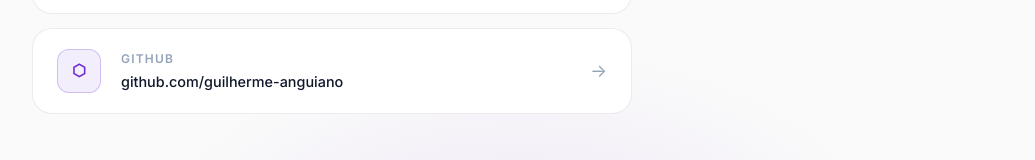
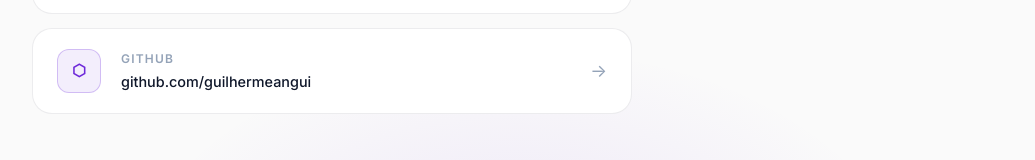
Before and after one commit to guilhermeangui/portfolio, a React (Vite) app: page / in a window 1280 px wide. Shown: the part 6848-7008 px from the top of the page, without its empty margins (122-1157 px from the left). Built offline with nearby package versions, Linux system fonts and the light colour scheme.

Commit message:
fix: fixing github url

```diff
--- a/src/components/Contact/Contact.jsx
+++ b/src/components/Contact/Contact.jsx
@@ -19,8 +19,8 @@ const links = [
   {
     icon: '⬡',
     label: 'GitHub',
-    value: 'github.com/guilherme-anguiano',
-    href: 'https://github.com/guilherme-anguiano',
+    value: 'github.com/guilhermeangui',
+    href: 'https://github.com/guilhermeangui',
   },
 ]
 
```
